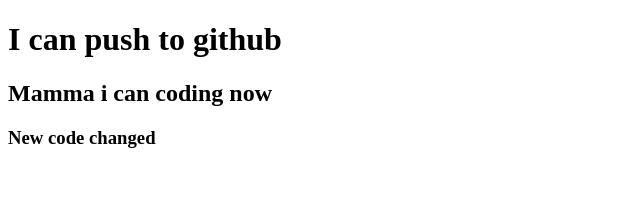
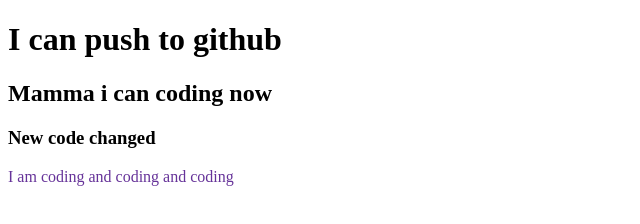
Before and after one commit to MoshiorRahman/rmy-second-repo, a plain HTML site: page index.html in a window 1280 px wide. Shown: the whole page, without its empty margins (0-640 px from the left). Drawn offline with Linux system fonts and the light colour scheme.

Commit message:
added css

```diff
--- a/index.html
+++ b/index.html
@@ -6,12 +6,14 @@
     <meta http-equiv="X-UA-Compatible" content="IE=edge">
     <meta name="viewport" content="width=device-width, initial-scale=1.0">
     <title>my second github repo</title>
+    <link rel="stylesheet" href="style.css">
 </head>
 
 <body>
     <h1>I can push to github</h1>
     <h2>Mamma i can coding now</h2>
     <h3>New code changed</h3>
+    <p>I am coding and coding and coding</p>
 </body>
 
 </html>
--- /dev/null
+++ b/style.css
@@ -0,0 +1,3 @@
+p{
+    color: rebeccapurple;
+}
```
